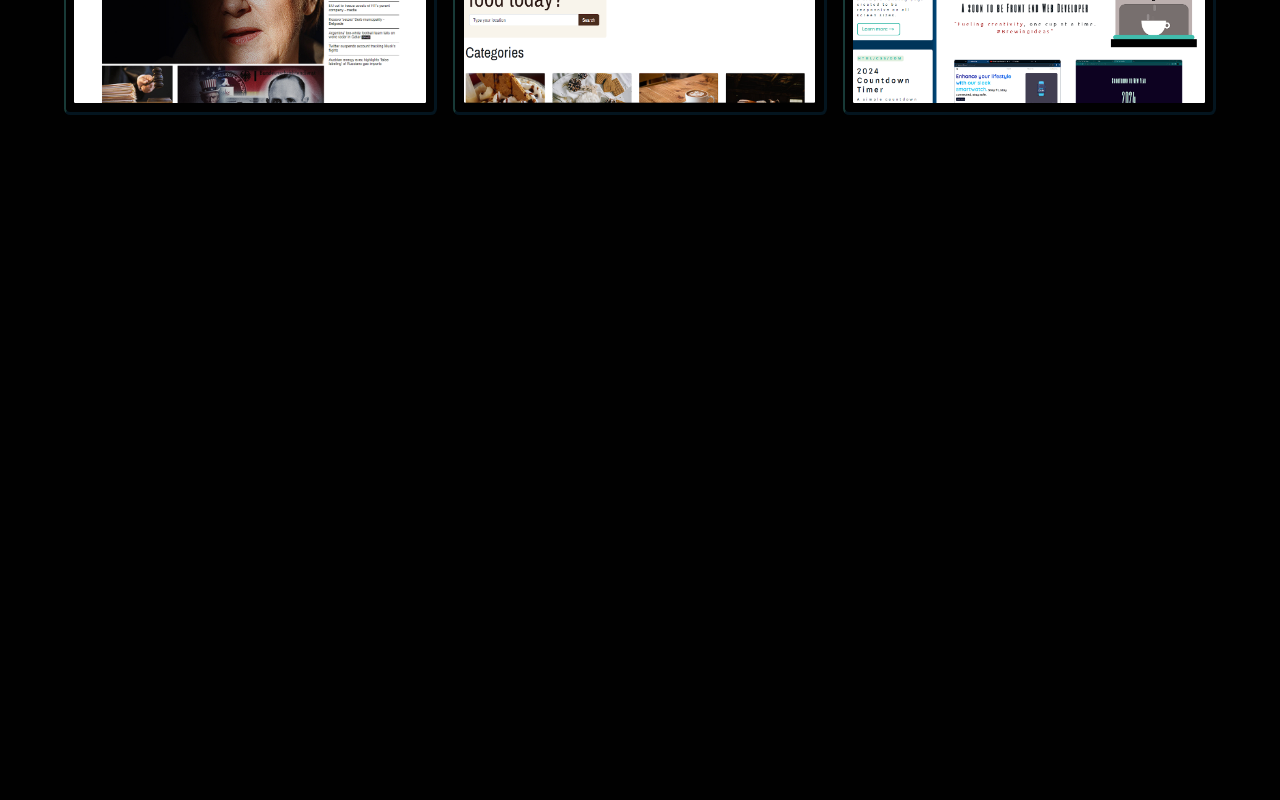
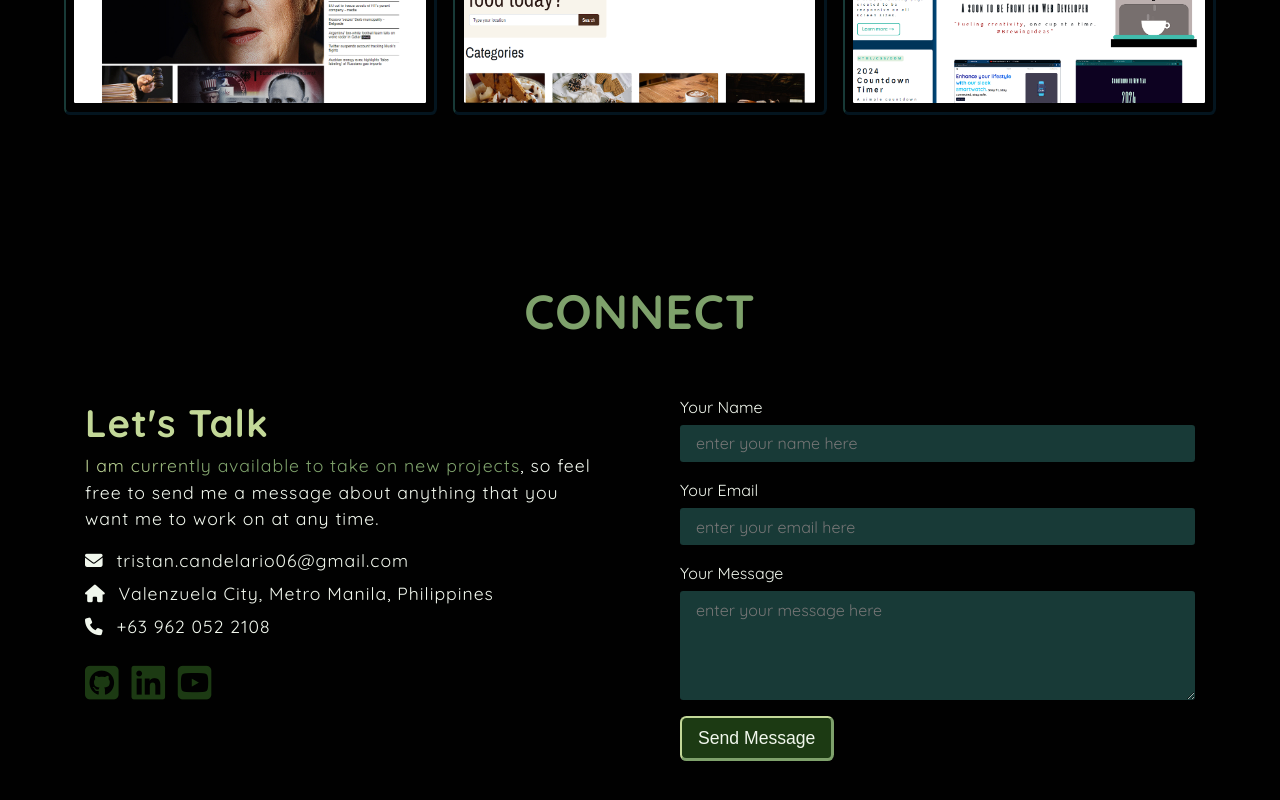
Before and after one commit to Taannn/website-portfolio-tan, a React (Vite) app: page / in a window 1280 px wide. Shown: the part 2928-3728 px from the top of the page. Before the commit the page ends 3283 px from the top, so only its background shows below. Built offline with nearby package versions, Linux system fonts and the light colour scheme.

Commit message:
contact section design done: update

```diff
--- /dev/null
+++ b/src/assets/socialLinks.js
@@ -0,0 +1,16 @@
+const socialLinks = [
+  {
+    href: 'https://github.com/Taannn',
+    iconClass: 'fa-brands fa-square-github',
+  },
+  {
+    href: 'https://www.linkedin.com/in/tristan-candelario/',
+    iconClass: 'fa-brands fa-linkedin',
+  },
+  {
+    href: 'https://www.youtube.com/channel/UCutD2yVCg7J8ZgYA6LsaEKQ',
+    iconClass: 'fa-brands fa-square-youtube',
+  },
+];
+
+export default socialLinks
--- a/src/components/contact/Connect.css
+++ b/src/components/contact/Connect.css
@@ -0,0 +1,78 @@
+#connect h1 {
+  font-size: 3rem;
+  text-align: center;
+  text-transform: uppercase;
+  letter-spacing: 1px;
+  padding: 5rem 0 3rem;
+}
+#connect .two-block {
+  gap: 5rem;
+  max-width: 1110px;
+  margin-bottom: 5rem;
+}
+.connect-info {
+  align-self: flex-start;
+}
+.connect-info h2 {
+  font-size: 2.4rem;
+  letter-spacing: 1px;
+  color: var(--tea-green);
+}
+.connect-info p {
+  font-size: 1.1rem;
+  letter-spacing: 1px;
+}
+.connect-info address {
+  font-style: normal;
+  margin: 1rem 0;
+}
+.connect-info .flex {
+  gap: 0.8rem;
+  font-size: 2.4rem;
+}
+.connect-info .flex > * {
+  color: var(--pakistan-green);
+  transition: all 0.2s ease-in;
+}
+.connect-info .flex > *:hover {
+  color: var(--white-smoke);
+}
+.connect-info p i {
+  margin-right: 0.8rem;
+}
+.connect-input {
+  display: flex;
+  flex-direction: column;
+  margin-bottom: 1rem;
+}
+.connect-input input,
+.connect-input textarea {
+  background-color: var(--dark-slate-gray);
+  border: none;
+  color: var(--white-smoke);
+  padding: 0.4rem 1rem;
+  margin-top: 0.4rem;
+  border-radius: 0.2rem;
+}
+.connect-inputs button {
+  padding: 0.6rem 1rem;
+  background-color: var(--pakistan-green);
+  color: var(--white-smoke);
+  cursor: pointer;
+  font-size: 1.1rem;
+  transition: all 0.2s ease-in;
+}
+.connect-inputs button:hover {
+  background-color: var(--rich-black);
+  transform: scale(1.03);
+}
+.connect-info address > *:not(:last-child) {
+  margin-bottom: 0.4rem;
+}
+
+/* MEDIA QUERIES */
+@media (max-width: 560px) {
+  #connect .two-block {
+    grid-template-columns: 1fr;
+  }
+}
--- a/src/components/contact/Connect.jsx
+++ b/src/components/contact/Connect.jsx
@@ -1,10 +1,59 @@
-import "./Connect"
+import "./Connect.css"
+import socialLinks from "../../assets/socialLinks"
 
 const Connect = () => {
   return (
     <section id="connect">
-      <div className="container two-block section-spacing">
+      <h1 className="gradient">Connect</h1>
+      <div className="container two-block">
+        <div className="connect-info">
+          <h2>Let&apos;s Talk</h2>
+          <p>
+            <span className="gradient">I am currently available to take on new projects</span>, so feel free to send me a message about anything that you want me to work on at any time.
+          </p>
+          <address>
+            <p><i className="fa-solid fa-envelope"></i>tristan.candelario06@gmail.com</p>
+            <p><i className="fa-solid fa-house"></i>Valenzuela City, Metro Manila, Philippines</p>
+            <p><i className="fa-solid fa-phone"></i>+63 962 052 2108</p>
+          </address>
+          <div className="flex">
+            {socialLinks.map((link, index) => (
 
+                <a key={index} href={link.href} target="_blank" rel="noopener noreferrer">
+                  <i className={link.iconClass}></i>
+                </a>
+
+            ))}
+          </div>
+        </div>
+        <div className="connect-inputs">
+          <form onSubmit={()=>{}}>
+            <div className="connect-input">
+              <label htmlFor="name">Your Name</label>
+              <input
+                type="text"
+                id="name"
+                placeholder="enter your name here"
+              />
+            </div>
+            <div className="connect-input">
+              <label htmlFor="">Your Email</label>
+              <input
+                type="text"
+                id=""
+                placeholder="enter your email here"
+              />
+            </div>
+            <div className="connect-input connect-textarea">
+              <label htmlFor="message">Your Message</label>
+              <textarea
+                rows={4}
+                id="message"
+                placeholder="enter your message here"></textarea>
+            </div>
+            <button type="submit" className="border-mint round-two">Send Message</button>
+          </form>
+        </div>
       </div>
     </section>
   )
--- a/src/components/navbar/Navbar.jsx
+++ b/src/components/navbar/Navbar.jsx
@@ -11,7 +11,7 @@ const Navbar = () => {
   return (
     <div className='nav-bg'>
       <nav className="container flex-between">
-        <AnchorLink href="#home" className="navbar-logo">
+        <AnchorLink href="#hero" className="navbar-logo">
           <img src={logo} alt="Site Logo (Tan)" width={85} />
         </AnchorLink>
         <ul className="flex">
--- a/src/components/projects/Projects.css
+++ b/src/components/projects/Projects.css
@@ -13,10 +13,12 @@
 #projects .two-block {
   padding: 0.6rem 1rem;
   margin-bottom: 2rem;
+  max-width: 1200px;
 }
 #projects .three-block {
   gap: 1rem;
   padding-bottom: 5rem;
+  max-width: 1200px;
 }
 #projects .three-block > * {
   height: 100%;
```
